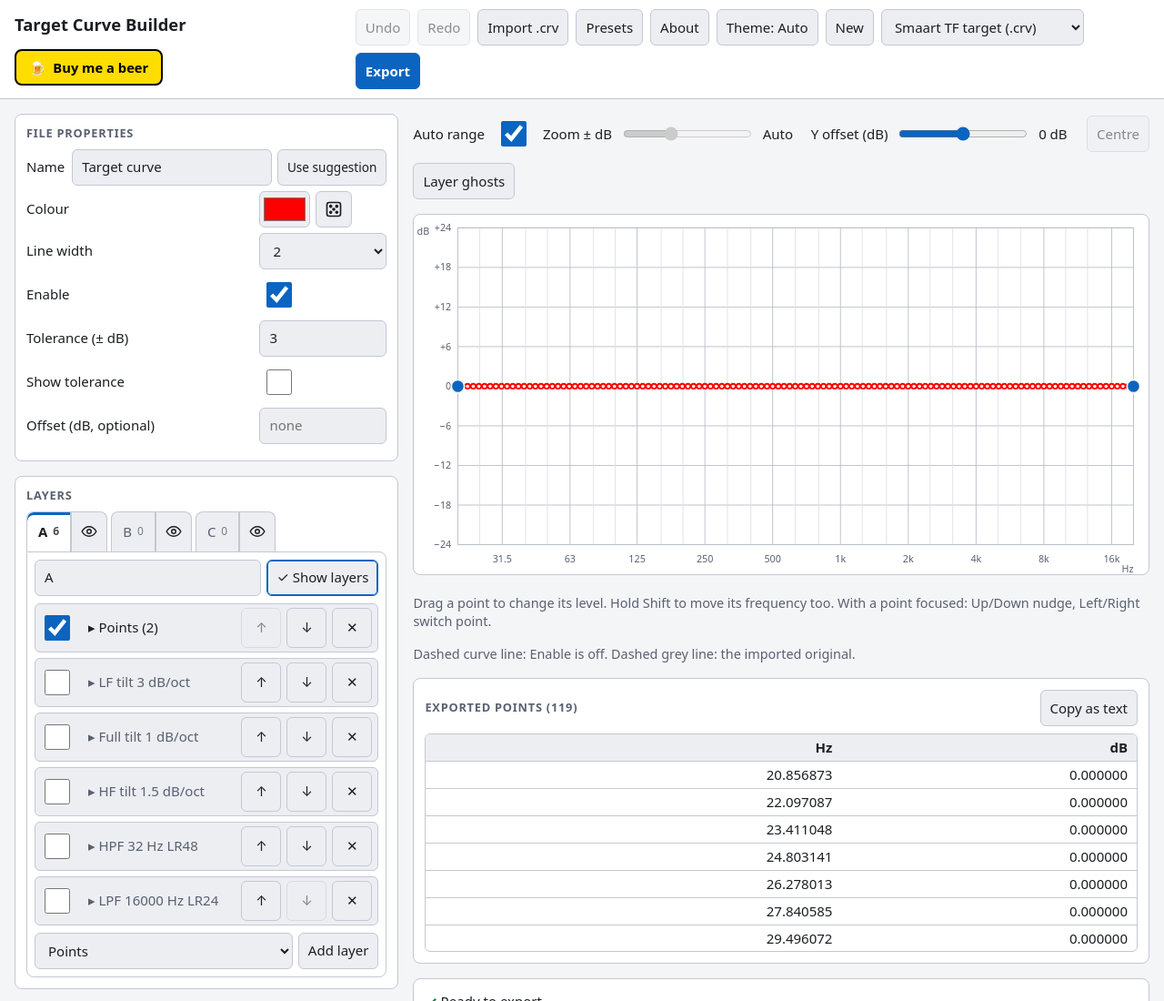
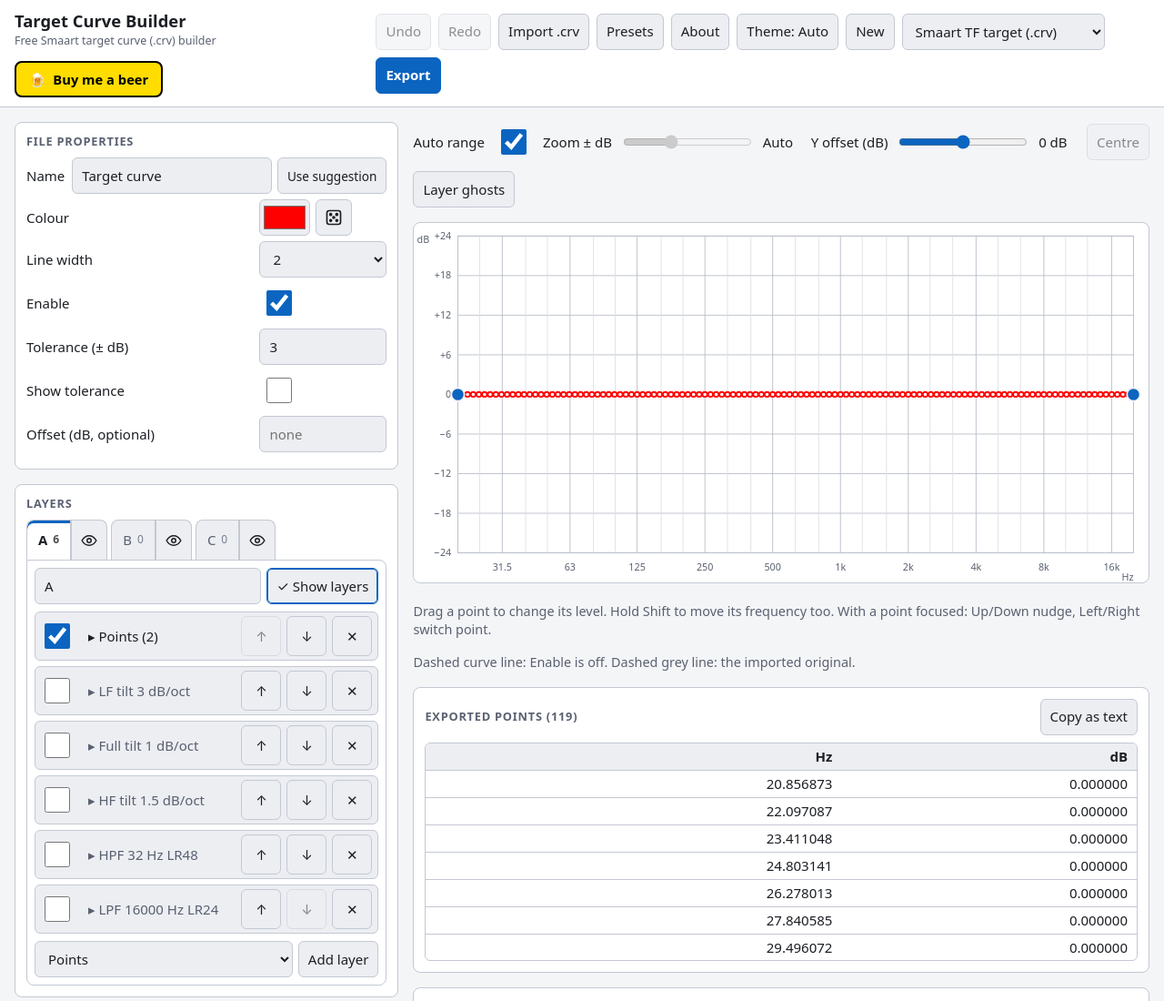
Before and after one commit to MrFreekie/target-curve-builder, a plain HTML site: page index.html in a window 1280 px wide. Shown: the top 1100 px of the page at 91% size. Drawn offline with Linux system fonts and the light colour scheme.

Commit message:
Visible tagline under the title
"Free Smaart target curve (.crv) builder" stays on the page now that the About
text is in a pop-out.

Co-Authored-By: Claude Sonnet 5.5 <noreply@anthropic.com>

```diff
--- a/css/app.css
+++ b/css/app.css
@@ -45,6 +45,7 @@ input[aria-invalid="true"] { border-color: var(--danger); outline: 2px solid var
 button.wide { width: 100%; margin-bottom: 8px; text-align: left; }
 [hidden] { display: none !important; } /* so display rules on a class never show a hidden element */
 button[aria-pressed="true"] { border-color: var(--accent); box-shadow: inset 0 0 0 1px var(--accent); }
+.tagline { margin: 0; font-size: 0.78rem; color: var(--muted); }
 .brand { display: flex; align-items: center; gap: 14px; flex-wrap: wrap; }
 .name-field { grid-template-columns: auto 1fr; }
 .colour-row { display: flex; gap: 6px; align-items: center; }
--- a/index.html
+++ b/index.html
@@ -29,7 +29,10 @@
 <body>
   <header class="topbar">
     <div class="brand">
-      <h1>Target Curve Builder</h1>
+      <div class="titles">
+        <h1>Target Curve Builder</h1>
+        <p class="tagline">Free Smaart target curve (.crv) builder</p>
+      </div>
       <a class="bmc" href="https://www.buymeacoffee.com/fohengineer" target="_blank" rel="noopener noreferrer"><span aria-hidden="true">🍺</span> Buy me a beer</a>
     </div>
     <div class="actions">
```
